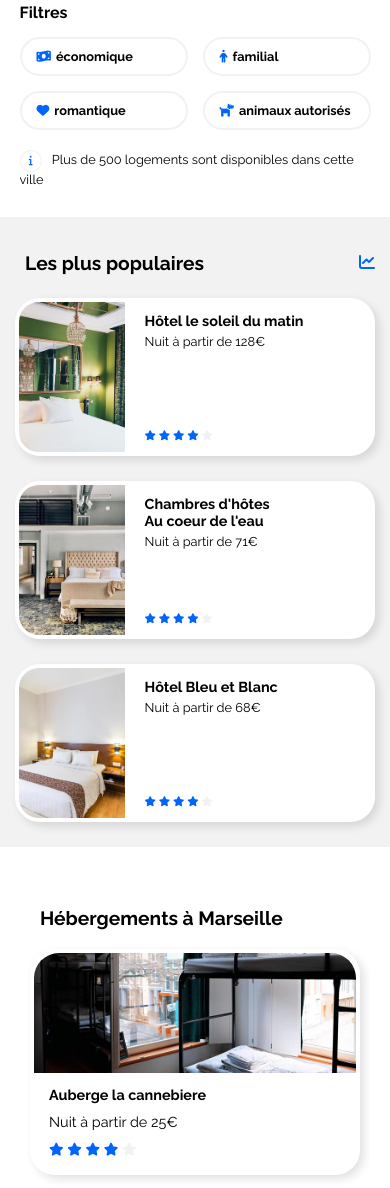
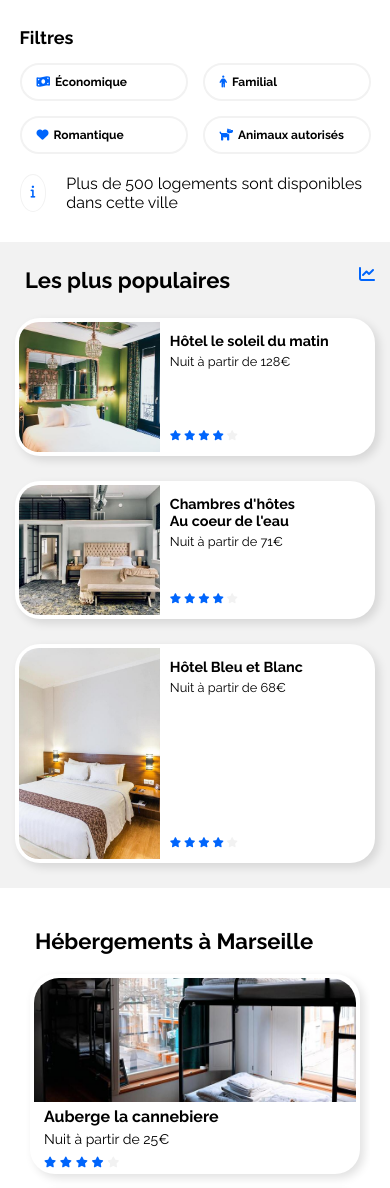
Before and after one commit to HuguesCtrl/OptimisationSitePhotographe, a plain HTML site: page index.html in a window 390 px wide. Shown: the part 332-1520 px from the top of the page. Drawn offline with Linux system fonts and the light colour scheme.

Commit message:
Site cinq

```diff
--- a/css/style.css
+++ b/css/style.css
@@ -7,9 +7,13 @@
     --color3: #f2f2f2;
 }
 
+* {
+    box-sizing: border-box;
+}
+
 html {
+    scroll-behavior: smooth;
     box-sizing: border-box;
-    scroll-behavior: smooth;
 }
 
 a {
@@ -41,14 +45,14 @@ header {
 }
 
 .header-logo-site {
-    width: 100px;
+    width: 62px;
 }
 
 header ul {
     display: flex;
     list-style-type: none;
     width: 250px;
-    margin-top: 4px;
+    margin-top: 15px;
     justify-content: space-between;
 }
 
@@ -69,7 +73,13 @@ nav a:hover {
 /* Fin de stylisation du Header ********************************************************************************/
 /* Debut section search-filter ******************************************************/
 section h1 {
-    font-size: 1.375em;
+    font-size: 22px;
+    margin-bottom: 10px;
+}
+
+.filter-search .center-street {
+    font-size: 16px;
+    margin-top: 0;
 }
 
 .search {
@@ -122,7 +132,7 @@ input[type='submit'] {
 }
 
 .filter h2 {
-    font-size: 1em;
+    font-size: 18px;
 }
 
 .filter a {
@@ -145,7 +155,7 @@ input[type='submit'] {
 .fa-info {
     border: 1px solid var(--color3);
     border-radius: 50%;
-    padding: 0.5em 0.8em;
+    padding: 6px 10px;
     margin-right: 10px;
     color: var(--color1);
     font-size: 0.8em;
@@ -155,13 +165,14 @@ input[type='submit'] {
 /*Debut de la section hebergement et populaire *******************************************************/
 .list-hotel {
     display: grid;
-    grid-template-columns: 2fr 1fr;
+    grid-template-columns: 7fr 3fr;
     gap: 40px;
     margin-top: 30px;
 }
 
 .list-hotel h2 {
-    margin: 0 0 10px 30px;
+    margin: 0 0 0 30px;
+    font-size: 22px;
 }
 
 .top-hotel {
@@ -185,6 +196,13 @@ input[type='submit'] {
     box-shadow: 4px 4px 10px rgba(0, 0, 0, 0.123);
     transition: 0.5s ease all;
     background-color: white;
+    height: 100%;
+}
+
+.card h3,
+.card p,
+.card i {
+    margin: 0;
 }
 
 .card:hover {
@@ -192,41 +210,40 @@ input[type='submit'] {
 }
 
 .card a {
-    height: auto;
+    height: 100%;
     padding: 0;
 
 }
 
-
 .card img {
     -o-object-fit: cover;
     object-fit: cover;
-    width: 300px;
+    width: 250px;
     height: 120px;
 }
 
 .card-text {
     background-color: white;
     border-radius: 0 0 20px 20px;
-    display: flex;
-    flex-direction: column;
-    justify-content: space-around;
-    padding: 15px;
-    height: 100px;
+    padding: 7px 10px 7px;
+    height: -webkit-fit-content;
+    height: -moz-fit-content;
+    height: fit-content;
 }
 
 .card-text h3 {
     margin: 0;
-    font-size: 1em;
+    font-size: 16px;
 }
 
 .card-text p {
-    margin: 10px 0;
-    font-size: 1em;
+    margin: 5px 0;
+    font-size: 14px;
 }
 
 .card i {
     color: var(--color3);
+    font-size: 0.75em;
 }
 
 .popular,
@@ -235,10 +252,11 @@ input[type='submit'] {
     border-radius: 25px;
 }
 
-.title-bottom-hotel {
+.title-bottom-hotel a {
     margin-top: 30px;
     font-weight: 700;
-    font-size: 1em;
+    font-size: 18px;
+    padding-left: 27px;
 }
 
 .img-card img {
@@ -274,11 +292,13 @@ input[type='submit'] {
     display: flex;
     justify-content: space-between;
     align-items: center;
+    margin-bottom: 0;
     margin-bottom: 25px;
 }
 
 .popular-title h3 {
     font-size: 1.375em;
+    margin: 0;
 }
 
 .popular-title span {
@@ -289,9 +309,13 @@ input[type='submit'] {
     border-radius: 25px;
     background-color: #fff;
     box-shadow: 4px 4px 10px rgba(0, 0, 0, 0.123);
-    margin-bottom: 40px;
+    margin-bottom: 25px;
     border: 4px solid white;
     transition: 0.5s ease all;
+    height: -webkit-fit-content;
+    height: -moz-fit-content;
+    height: fit-content;
+    width: 100%;
 }
 
 .card-horizontal:hover {
@@ -301,17 +325,17 @@ input[type='submit'] {
 .card-horizontal a {
     padding: 0;
     display: flex;
-    height: auto;
 }
 
 .card-horizontal-img {
-    width: 30%;
-    /* height: auto; */
-
+    width: 40%;
+    height: -webkit-fit-content;
+    height: -moz-fit-content;
+    height: 100%;
 }
 
 .card-horizontal-img img {
-    width: 100%;
+    width: 140px;
     height: 120px;
     -o-object-fit: cover;
     object-fit: cover;
@@ -321,24 +345,25 @@ input[type='submit'] {
 
 .card-horizontal-text {
     display: flex;
-    justify-content: space-around;
+    justify-content: space-between;
+    flex-direction: column;
     padding-left: 20px;
-    flex-direction: column;
     padding-top: 10px;
 }
 
 .hotel-popular-name h3 {
     margin: 0;
     font-size: 1em;
+    margin-bottom: 10px;
 }
 
 .hotel-popular-name p {
     margin: 0;
-    font-size: 1em;
+    font-size: 14px;
 }
 
 .fa-star {
-    font-size: 0.7em;
+    font-size: 12px;
 }
 
 /* Fin de stylisation section hebergement et populaire ************************************************************/
@@ -346,24 +371,24 @@ input[type='submit'] {
 .list-activity {
     /* background-color: var(--color3); */
     border-radius: 25px;
-    padding: 30px;
+    padding: 30px 0;
     margin-top: 30px;
 }
 
 .list-activity h2 {
     margin-top: 0;
+    font-size: 22px;
 }
 
 .grid-activity {
     display: grid;
     grid-template-columns: repeat(4, 1fr);
-    gap: 30px;
+    gap: 50px;
 }
 
 .card-vertical {
     background-color: #fff;
     border-radius: 25px;
-    height: auto;
     box-shadow: 4px 4px 10px rgba(0, 0, 0, 0.123);
     transition: 0.5s ease all;
 }
@@ -378,7 +403,7 @@ input[type='submit'] {
 
 .card-vertical-img img {
     width: 100%;
-    height: 350px;
+    height: calc(445px - 56px);
     -o-object-fit: cover;
     object-fit: cover;
     display: block;
@@ -397,7 +422,7 @@ input[type='submit'] {
 
 .card-vertical-text h3 {
     margin: 0;
-    font-size: 1em;
+    font-size: 16px;
 }
 
 /* Fin de la stylisation de la section activity ********************************************************************/
@@ -414,7 +439,8 @@ footer {
 
 footer h2 {
     margin-top: 0;
-    font-size: 1em;
+    font-size: 18px;
+    margin-bottom: 20px;
 }
 
 footer ul {
@@ -423,16 +449,22 @@ footer ul {
 }
 
 footer ul li {
-    margin-bottom: 15px;
+    margin-bottom: 10px;
 }
 
 footer a {
     padding: 0;
+    font-size: 16px;
 }
 
 /* Fin du footer *********************************************************/
 /* Fin de la partie desktop *****************************************************************/
 /* Debut de la partie tablette ************************************/
+@media screen and (max-width: 1130px) {
+    .img-popular-height {
+        min-height: 150px;
+    }
+}
 
 @media screen and (max-width: 992px) {
     body {
@@ -443,34 +475,56 @@ footer a {
         grid-template-columns: 1fr;
     }
 
+    .list-hotel h2 {
+        margin-bottom: 10px;
+        margin-left: 8px;
+    }
+
+    .title-bottom-hotel a {
+        padding-left: 8px;
+    }
+
     .filter {
         gap: 20px;
     }
 
+    .filter a {
+        font-size: 0.75em;
+    }
+
+    .card a {
+        height: -webkit-fit-content;
+        height: -moz-fit-content;
+        height: 100%;
+    }
+
     .card img {
         width: 100%;
-        height: 120px;
-    }
-
-    .card-text {
-        height: 150px;
+        height: 124px;
     }
 
     .grid-popular-hotel {
         padding-bottom: 10px;
         padding-top: 10px;
+        padding-left: 0;
     }
 
     .popular-title {
-        margin-bottom: 5px;
+        margin-bottom: 25px;
     }
 
     .card-horizontal {
         margin-bottom: 10px;
+        height: auto;
+    }
+
+    .card-horizontal-img {
+        width: 40%;
+        height: auto;
     }
 
     .card-horizontal-img img {
-        width: 100px;
+        width: 100%;
         height: 150px;
         -o-object-fit: cover;
         object-fit: cover;
@@ -483,7 +537,6 @@ footer a {
         padding-top: 20px;
         padding-left: 0;
         padding-bottom: 10px;
-
     }
 
     .fa-star {
@@ -493,7 +546,7 @@ footer a {
     .card-horizontal-text {
         display: flex;
         justify-content: space-between;
-        padding-left: 20px;
+        padding-left: 10px;
         flex-direction: column;
         padding-top: 10px;
     }
@@ -517,14 +570,29 @@ footer a {
     .popular-flex {
         display: flex;
         justify-content: space-between;
+        gap: 30px;
     }
 
     .popular-flex>* {
-        flex-basis: 30%;
+        height: 100%;
+    }
+
+    .list-activity h2 {
+        margin-bottom: 30px;
+    }
+
+    .grid-activity {
+        gap: 30px;
+    }
+
+    .card-vertical {
+        min-height: -webkit-fit-content;
+        min-height: -moz-fit-content;
+        min-height: fit-content;
     }
 
     .card-vertical-img img {
-        height: 180px;
+        height: 210px;
     }
 
     footer {
@@ -589,11 +657,12 @@ footer a {
     }
 
     .filter-search h1 {
-        font-size: 1em;
+        font-size: 22px;
     }
 
     .filter-search p {
-        font-size: 0.8em;
+        display: flex;
+        gap: 10px;
     }
 
     .filter {
@@ -612,6 +681,16 @@ footer a {
         flex-basis: 100%;
         margin-bottom: 0;
         grid-column: span 2;
+    }
+
+    .filter a {
+        font-size: 0.75em;
+    }
+
+    .fa-info {
+        display: flex;
+        justify-content: center;
+        align-items: center;
     }
 
     .search {
@@ -634,14 +713,15 @@ footer a {
     .top-hotel {
         padding: 20px;
         background-color: transparent;
-        width: 100%;
-        margin: auto;
+        max-width: 100%;
+        padding-top: 0;
         box-sizing: border-box;
     }
 
-    .top-hotel h2 {
-        margin-left: 20px;
-        font-size: 1.2em;
+    .list-hotel h2 {
+        margin-left: 15px;
+        font-size: 22px;
+        margin-bottom: 10px;
     }
 
     .card {
@@ -655,6 +735,7 @@ footer a {
     .grid-popular-hotel {
         grid-template-columns: 1fr;
         padding: 10px;
+        gap: 15px;
     }
 
     .grid-popular-hotel>img {
@@ -670,35 +751,48 @@ footer a {
         border-radius: 0;
         order: -1;
         padding: 15px;
-        width: 100%;
+        max-width: 100%;
         box-sizing: border-box;
     }
 
     .popular-title h3 {
-        font-size: 1.2em;
+        font-size: 22px;
         margin-left: 10px;
+        margin-top: 10px;
     }
 
     .popular-flex {
+        display: flex;
         flex-direction: column;
         gap: 15px;
     }
 
+    .card-horizontal-img {
+        width: 40%;
+    }
+
     .card-horizontal-img img {
-        width: 250px;
-        /* height: auto; */
-
+        width: 100%;
+        height: 130px;
+        min-height: -webkit-fit-content;
+        min-height: -moz-fit-content;
+        min-height: fit-content;
+        -o-object-fit: cover;
+        object-fit: cover;
     }
 
     .list-activity {
         width: 90%;
-        margin: auto;
+        margin: 50px auto;
         padding: 0;
+        margin-bottom: 70px;
     }
 
     .list-activity h2 {
         font-size: 1.2em;
         margin-left: 20px;
+        margin-bottom: 10px;
+        font-size: 22px;
     }
 
     .grid-activity {
@@ -718,6 +812,7 @@ footer a {
         flex-direction: column;
         gap: 30px;
         font-size: 0.9em;
+        margin-top: 0;
     }
 
 }
--- a/index.html
+++ b/index.html
@@ -26,7 +26,7 @@
     <main>
         <section class="filter-search">
             <h1>Trouvez votre hébergement pour des vacances de rêve</h1>
-            <p>En plein centre ville ou en pleine nature</p>
+            <p class="center-street">En plein centre ville ou en pleine nature</p>
             <!-- La recherche *********************************************-->
             <form class="search">
                 <div class="icon-map"><i class="fa-sharp fa-solid fa-location-dot"></i></div>
@@ -38,12 +38,12 @@
             <!-- Les filtres ************************************************-->
             <div class="filter">
                 <h2>Filtres</h2>
-                <a href="#"><i class="fa-solid fa-money-bill-wave"></i><span></span>économique</a>
-                <a href="#"><span><i class="fa-solid fa-person"></i></span>familial</a>
-                <a href="#"><span><i class="fa-solid fa-heart"></i></span>romantique</a>
-                <a href="#" class="animals"><span><i class="fa-sharp fa-solid fa-dog"></i></span>animaux autorisés</a>
+                <a href="#"><i class="fa-solid fa-money-bill-wave"></i><span></span>Économique</a>
+                <a href="#"><span><i class="fa-solid fa-person"></i></span>Familial</a>
+                <a href="#"><span><i class="fa-solid fa-heart"></i></span>Romantique</a>
+                <a href="#" class="animals"><span><i class="fa-sharp fa-solid fa-dog"></i></span>Animaux autorisés</a>
             </div>
-            <p><span><i class="fa-solid fa-info"></i></span>Plus de 500 logements sont disponibles dans cette ville</p>
+            <p><i class="fa-solid fa-info"></i><span>Plus de 500 logements sont disponibles dans cette ville</span></p>
         </section>
         <!-- Fin de la search-filter ***********************************************-->
         <section class="list-hotel" id="accommodation">
@@ -184,7 +184,7 @@
                         </a>
                     </div>
                 </div>
-                <p class="title-bottom-hotel"><a href="#">Affichez plus</a></p>
+                <p class="title-bottom-hotel"><a href="#">Afficher plus</a></p>
             </div>
             <aside class="popular">
                 <div class="popular-title">
@@ -219,7 +219,7 @@
                         <a href="#">
                             <div class="card-horizontal-img">
                                 <img src="/images/hebergements/4_small/aw-creative-VGs8z60yT2c-unsplash.jpg"
-                                    alt="Chambres d'hôtes Au coeur de l'eau">
+                                    alt="Chambres d'hôtes Au coeur de l'eau" class="img-popular-height">
                             </div>
                             <div class="card-horizontal-text">
                                 <div class="hotel-popular-name">
```
